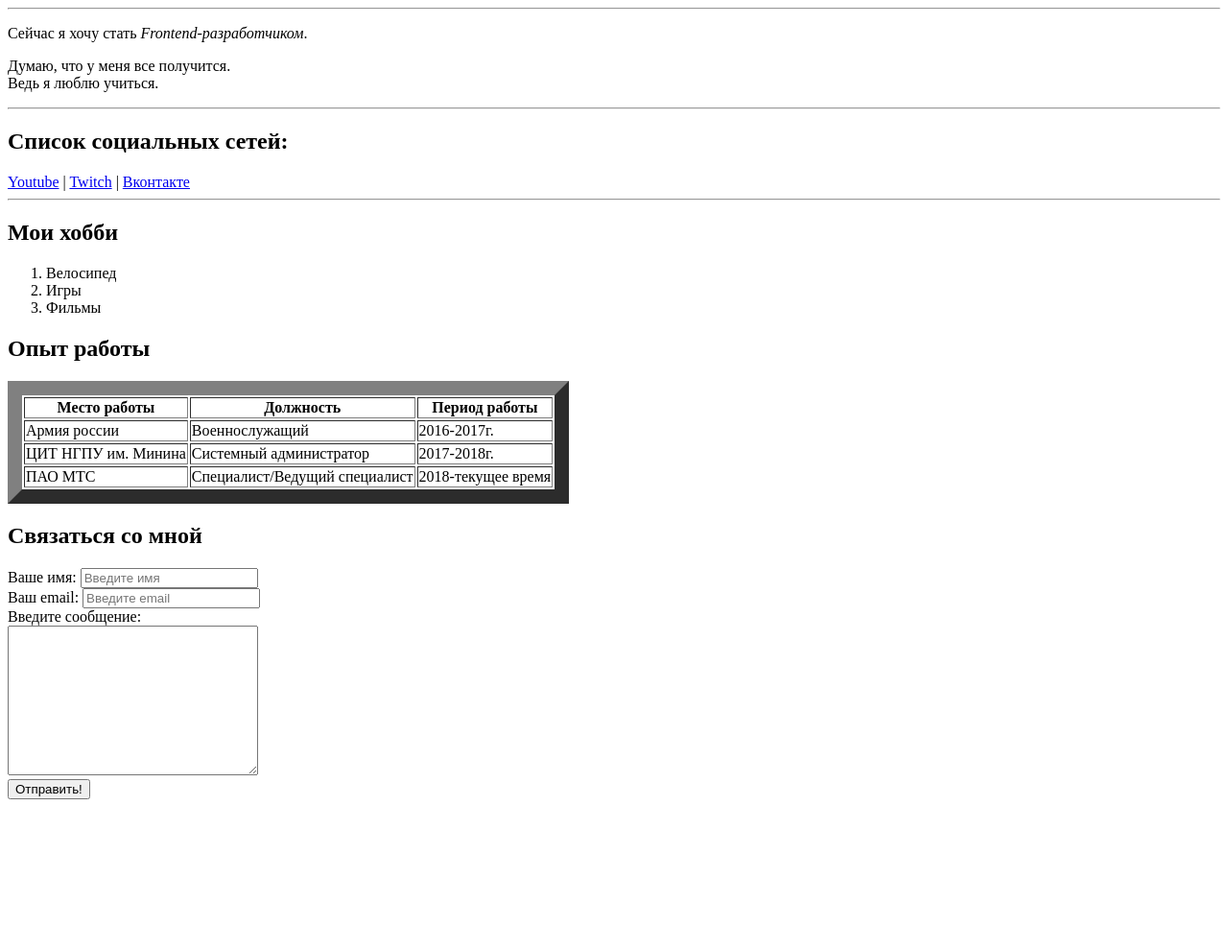
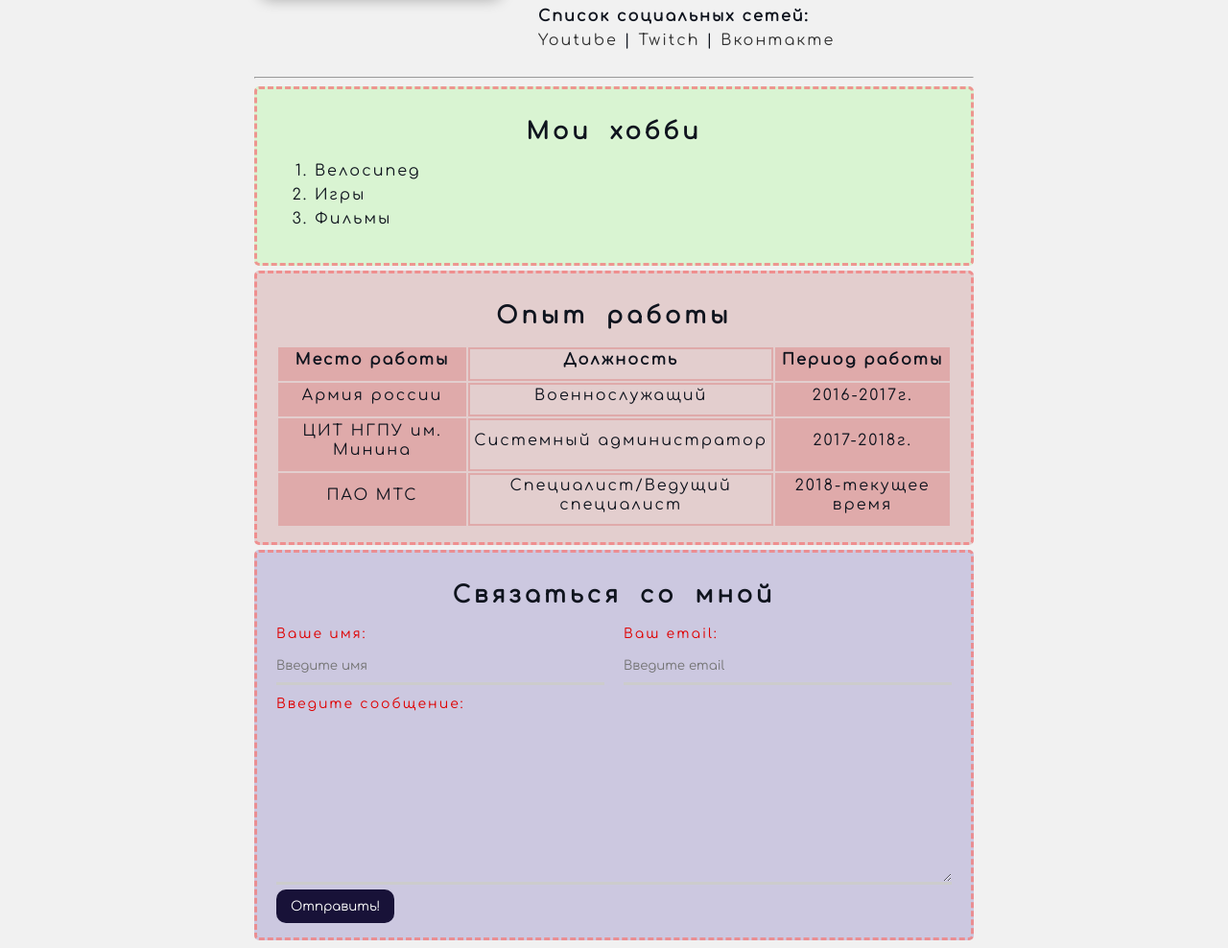
Before and after one commit to Psyzord/1st_site, a plain HTML site: page index.html in a window 1280 px wide. Shown: the part 233-1221 px from the top of the page at 96% size. Before the commit the page ends 1074 px from the top, so only its background shows below. Drawn offline with Linux system fonts and the light colour scheme.

Commit message:
Add styles

```diff
--- a/index.html
+++ b/index.html
@@ -4,40 +4,53 @@
     <meta charset="UTF-8">
     <meta name="keywords" content="html, сайт, резюме">
     <meta name="description" content="Здесь я создаю свой первый сайт-резюме">
+    <meta name="viewport" content="width=device-width, initial-scale=1">
     <title>My first HTML site-resume</title>
+    <link rel="stylesheet" href="resume_css.css">
 </head>
 <body>
 
-    <img src="images/emoji.jpg" alt="avatar" width="150">
+<div class="container">
+    <div class="info">
+        <img src="images/emoji.jpg" alt="avatar" class="avatar self-information">
 
-    <h1>Ворожцов Валерий</h1>
-
+        <div class="self-information">
+            <h1 class="info-text">Ворожцов Валерий</h1>
+            <div class="info-text">
                 <p>С детсва я <strong><em>любил компьютеры</em></strong>.</p>
                 <hr>
                 <p>Сейчас я хочу стать <em>Frontend-разработчиком</em>.</p>
                 <p>Думаю, что у меня все получится. <br> Ведь я люблю учиться.</p>
 
+
                 <hr>
 
-    <h2>Список социальных сетей:</h2>
-
+                <h4>Список социальных сетей:</h4>
+                <div class="box-social">
                     <a href="#" target="_blank">Youtube</a>
                     |
                     <a href="#" target="_blank">Twitch</a>
                     |
                     <a href="#" target="_blank">Вконтакте</a>
+                </div>
+            </div>
+        </div>
+    </div>
 
     <hr>
 
+    <div class="card bg-green hobby">
         <h2>Мои хобби</h2>
-    <ol>
+        <ol class="list">
             <li>Велосипед</li>
             <li>Игры</li>
             <li>Фильмы</li>
         </ol>
+    </div>
 
+    <div class="card bg-red">
         <h2>Опыт работы</h2>
-    <table border="15">
+        <table class="table">
             <thead>
             <tr>
                 <th>Место работы</th>
@@ -63,30 +76,38 @@
             </tr>
             </tbody>
         </table>
+    </div>
 
+    <div class="card bg-blue">
+
+        <form class="form">
             <h2>Связаться со мной</h2>
-    <form>
-        <div>
+
+           <div class="form-row">
+
+            <div class="form-group">
                 <label for="name">Ваше имя:</label>
                 <input type="text" id="name" placeholder="Введите имя">
             </div>
 
-        <div>
+            <div class="form-group">
                 <label for="email">Ваш email:</label>
                 <input type="email" id="email" placeholder="Введите email">
             </div>
 
-        <div>
+           </div>
+
+            <div class="form-group">
                 <label for="message">Введите сообщение:</label>
-            <br>
                 <textarea id="message" cols="30" rows="10"></textarea>
             </div>
 
-        <div>
-            <button type="submit">Отправить!</button>
+            <div class="form-group">
+                <button type="submit" class="btn">Отправить!</button>
             </div>
         </form>
-
+    </div>
+</div>
 
 </body>
 </html>
--- /dev/null
+++ b/resume_css.css
@@ -0,0 +1,193 @@
+@import url('https://fonts.googleapis.com/css2?family=Comfortaa&family=Pacifico&display=swap');
+
+/** {*/
+/*    margin: 0;*/
+/*    padding: 0;*/
+/*}*/
+
+.container {
+    max-width: 750px;
+    margin: auto;
+    padding-top: 20px;
+}
+
+body {
+    font-family: 'Comfortaa', sans-serif;
+    font-size: 16px;
+    font-weight: normal;
+    line-height: 20px;
+    letter-spacing: 2px;
+    color: #0f141e;
+    background: #f1f1f1;
+}
+
+h2 {
+    word-spacing: 8px;
+    letter-spacing: 4px;
+    text-align: center;
+}
+
+.info-text p {
+    font-style: italic;
+    font-weight: bold;
+    color: #86898f;
+    margin: 0;
+}
+
+.info-text h4 {
+    margin-bottom: 5px;
+}
+
+.box-social{
+    padding-bottom: 20px;
+}
+
+.bg-green {
+    background: #a9f89657;
+}
+
+.bg-red {
+    background: #c990905c;
+}
+
+.bg-blue {
+    background: #9990c96b;
+}
+
+.card {
+    border: 3px dashed #f18080d1;
+    border-radius: 5px;
+    padding: 15px 20px;
+    margin-bottom: 5px;
+}
+
+.avatar {
+    border-radius: 15px;
+    box-shadow: 4px 4px 14px rgba(0, 0, 0, 0.25);
+
+    margin-bottom: 10%;
+    ;
+}
+
+.btn {
+    padding: 10px 15px;
+    background: #181238;
+    color: #ffffff;
+    border: none;
+    cursor: pointer;
+    border-radius: 10px;
+    font-family: inherit;
+}
+
+.btn:hover {
+    opacity: .8;
+    color: #f3d495;
+}
+
+a {
+    color: #333;
+    text-decoration: none;
+    cursor: pointer;
+}
+
+a:hover {
+    color: orangered;
+}
+
+a:active {
+    color: green;
+}
+
+.table th, .table td {
+    text-align: center;
+    padding-bottom: 10px;
+    border: 2px solid #dfaaaa;
+}
+
+.table th:nth-child(odd), .table td:nth-child(odd) {
+    background: #dfaaaa;
+}
+
+.list li {
+    padding-bottom: 5px;
+}
+
+/*.self-information {*/
+/*    display: block;*/
+/*}*/
+
+/*.self-information {*/
+/*    display: inline-block;*/
+/*}*/
+
+/*.hobby {*/
+/*    width: 25%;*/
+/*}*/
+
+.info {
+    display: flex;
+}
+
+.info-text {
+    margin-left: 40px;
+
+}
+
+.form h2 {
+    text-align: center;
+}
+
+.form-row {
+    margin-bottom: 10px;
+    display: flex;
+}
+
+.form-row .form-group {
+    /*display: inline-block;*/
+    margin-right: 20px;
+    width: 50%;
+    /*width: calc(50% - 20px);*/
+}
+
+.form-row .form-group:last-child {
+    margin-right: 0;
+}
+
+.form-group label{
+    display: block;
+    font-size: 14px;
+    color: #df0000;
+}
+
+.form-group input,
+.form-group textarea {
+    width: 100%;
+    box-sizing: border-box;
+    border: none;
+    background: transparent;
+    border-bottom: 3px solid #ccc;
+    color: #000;
+    padding: 15px 0 10px;
+    outline: none;
+    font-family: inherit;
+}
+
+@media (max-width: 685px) {
+    .info {
+        display: block;
+        text-align: center;
+    }
+    .form-row {
+        width: 100%;
+        display: block;
+    }
+    .container {
+        font-size: 0.75rem;
+    }
+}
+
+@media (max-width: 345px) {
+    .container {
+        font-size: 0.5rem;
+    }
+}
```
Lines whose indentation alone changed are shown as unchanged.
